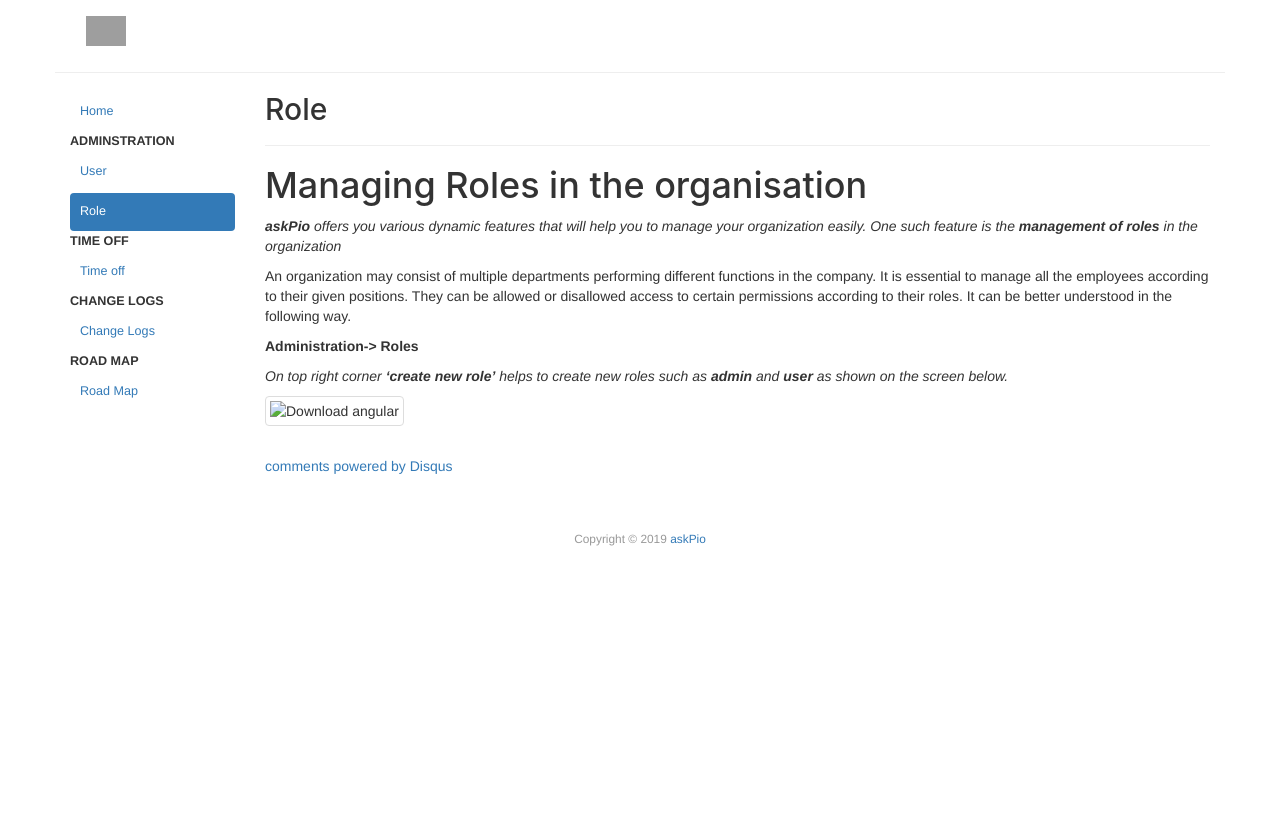
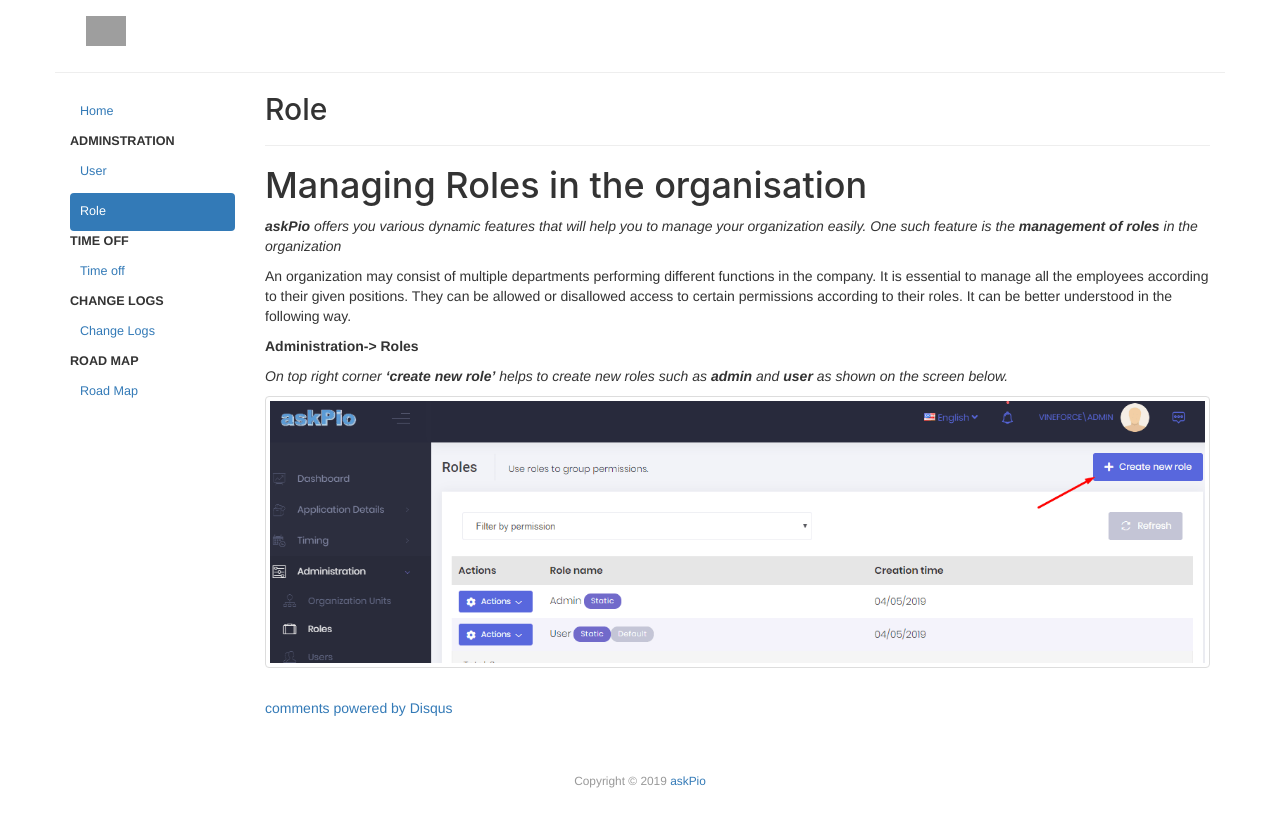
Before and after one commit to Harshgupta71/askPio_Documentation, a Jekyll site: the page built from _posts/2019-01-01-Role.md, in a window 1280 px wide. Shown: the top 827 px of the page. Built offline with Jekyll 4.4.1, drawn with Linux system fonts in a browser that asks for light colours; comment, search, counter and statistics services are not loaded; grey boxes are pictures that could not be loaded.

Commit message:
Update 2019-01-01-Role.md

```diff
--- a/_posts/2019-01-01-Role.md
+++ b/_posts/2019-01-01-Role.md
@@ -9,4 +9,4 @@ date: 2019-01-01 15:39:29
 <p>An organization may consist of multiple departments performing different functions in the company. It is essential to manage all the employees according to their given positions. They can be allowed or disallowed access to certain permissions according to their roles. It can be better understood in the following way.</p>
 <p><strong>Administration-> Roles</strong></p>
 <p><em>On top right corner <strong>‘create new role’</strong> helps to create new roles such as <strong>admin</strong> and <strong>user</strong> as shown on the screen below.</em></p>
-<p><img src="https://help.askpio.com/assets/images/role/role_image1-min.png" alt="Download angular" class="img-thumbnail" /></p>
+<p><img src="https://help.askpio.com/assets/images/user/role_image1-min.png" alt="Download angular" class="img-thumbnail" /></p>
```
